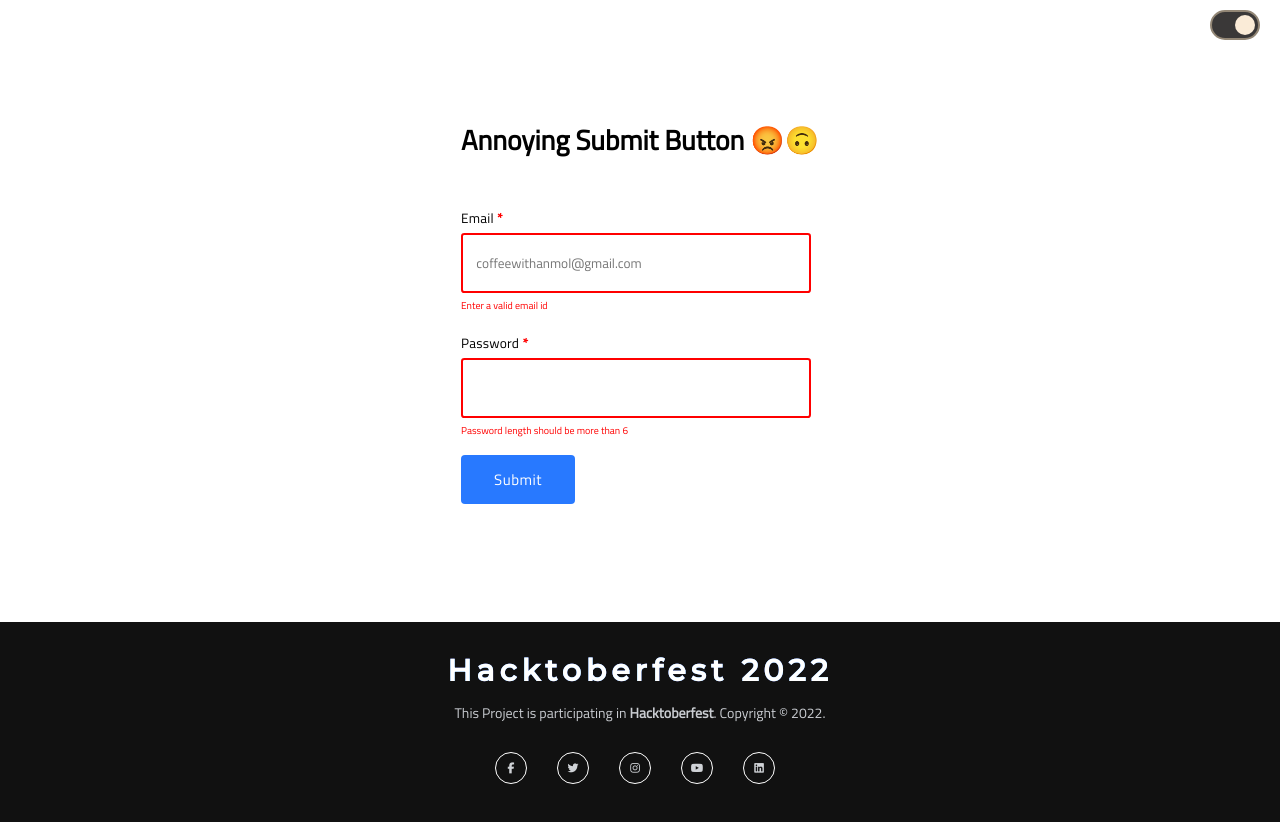
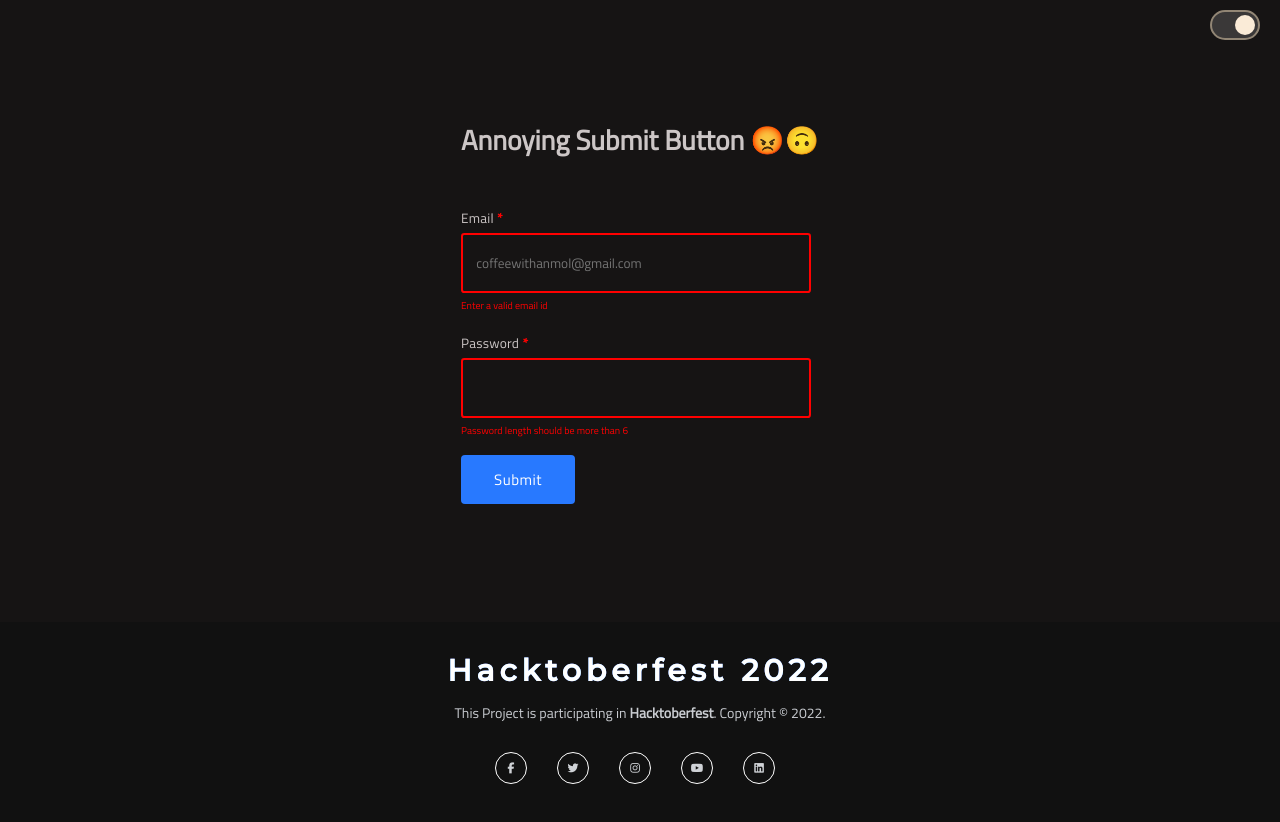
Before and after one commit to fineanmol/Annoying-submit-button, a React (Create React App) app: page / in a window 1280 px wide. Shown: the top 822 px of the page. Built offline with nearby package versions, Linux system fonts and the light colour scheme.

Commit message:
Css for Form section dark theme toggle

```diff
--- a/src/App.css
+++ b/src/App.css
@@ -25,6 +25,7 @@ body {
   min-height: 77.8vh;
   display: grid;
   place-content: center;
+  transition: .5s color ease-in-out;
 }
 
 .input-block {
@@ -38,7 +39,6 @@ body {
   letter-spacing: 0.25px;
   font-weight: 500;
   font-size: 1.35rem;
-  color: #000;
   margin-bottom: 0.35em;
 }
 
@@ -50,7 +50,6 @@ body {
 .input {
   padding: 1.35em 1em;
   width: 350px;
-  background-color: #fff;
   outline: none;
   border: 1px solid rgb(130, 130, 130);
   border-radius: 0.25em;
@@ -123,3 +122,17 @@ body {
   opacity: 0;
   transition: opacity 0.5s 0.5s;
 }
+
+.dark-theme{
+  background-color: rgb(22, 20, 20);
+  color:rgb(204, 198, 198);
+  transition: .5s ease-in-out;
+}
+.bright-theme{
+  background-color: #fff;
+  transition: .5s ease-in-out;
+  color: #000;
+}
+.dark-theme-toast{
+  background-color: rgb(0, 0, 0);
+}
--- a/src/App.js
+++ b/src/App.js
@@ -42,7 +42,7 @@ function App() {
   return (
     <>
       <ThemeButton setThemeState={setThemeState} themeState={themeState}/>
-      <section className="form-section">
+      <section className={`form-section ${themeState}-theme`}>
         <h1 className="heading">Annoying Submit Button 😡🙃</h1>
         <form
           autoComplete="false"
@@ -50,11 +50,11 @@ function App() {
           method="POST"
         >
           <div className="input-block">
-            <label className="label">
+            <label className={`label ${themeState}-theme`}>
               Email <span className="requiredLabel">*</span>
             </label>
             <input
-              className={`input ${!validateEmail(form.email) ? 'wrong-input' : 'correct-input'
+              className={`input ${themeState}-theme ${!validateEmail(form.email) ? 'wrong-input' : 'correct-input'
                 }`}
               type="email"
               name="email"
@@ -75,12 +75,12 @@ function App() {
             )}
           </div>
           <div className="input-block">
-            <label className="label">
+            <label className={`label ${themeState}-theme`}>
               Password <span className="requiredLabel">*</span>
             </label>
             <input
               className={`input ${form.password.length <= 6 ? 'wrong-input' : 'correct-input'
-                }`}
+                } ${themeState}-theme`}
               type="password"
               name="password"
               value={form.password}
@@ -111,12 +111,12 @@ function App() {
               Submit
             </button>
           </div>
-          <div className={`toast ${showToast ? 'fadeIn' : 'fadeOut'}`}>
+          <div className={`toast ${showToast ? 'fadeIn' : 'fadeOut'} ${themeState}-theme-toast`}>
             You can not submit until you fix all the validation errors...
           </div>
         </form>
       </section>
-      <Footer />
+      <Footer theme={themeState}/>
     </>
   );
 }
```
